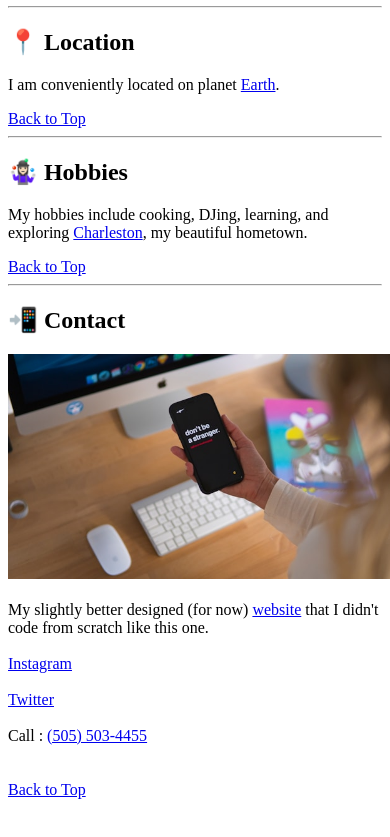
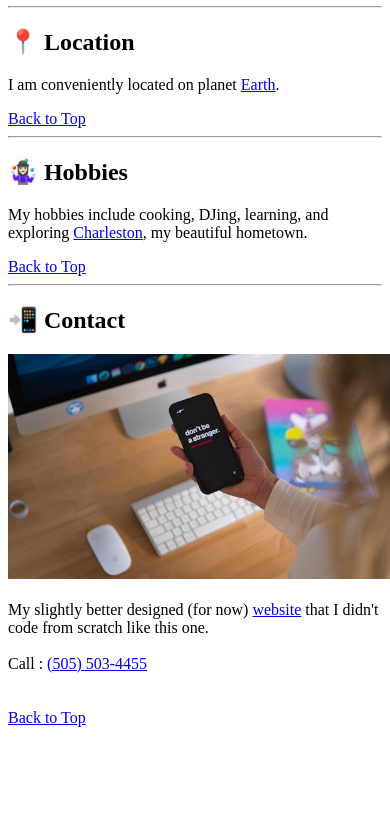
Before and after one commit to katrinathatsit/HTMLPractice, a plain HTML site: page index.html in a window 390 px wide. Shown: the part 1145-1982 px from the top of the page. After the commit the page ends 1916 px from the top, so only its background shows below. Drawn offline with Linux system fonts and the light colour scheme.

Commit message:
Add files via upload
Took off contact info. Just have website and phone down there.

```diff
--- a/index.html
+++ b/index.html
@@ -79,14 +79,6 @@
 
     <br><br>
 
-      <a href="https://www.instagram.com/katrinathatsit" target="_blank">Instagram</a>
-
-    <br><br>
-
-      <a href="https://twitter.com/katrinathatsit" target="_blank">Twitter</a>
-
-    <br><br>
-
       Call : <a href="tel:+15055034455" title="Call this number. Really.">(505) 503-4455</a>
 
     <br><br><br>
```
